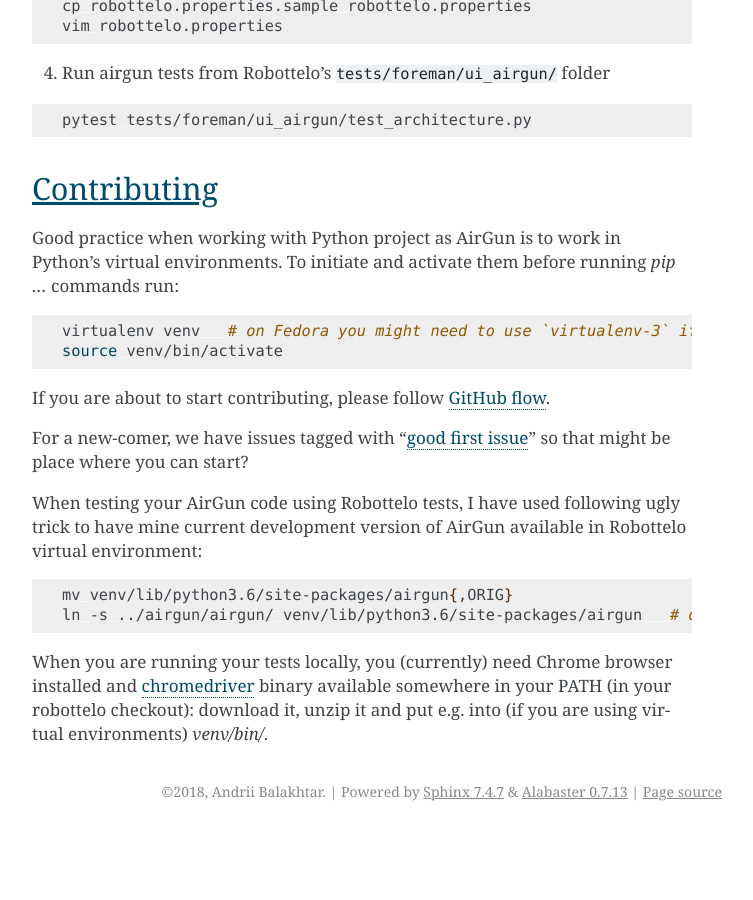
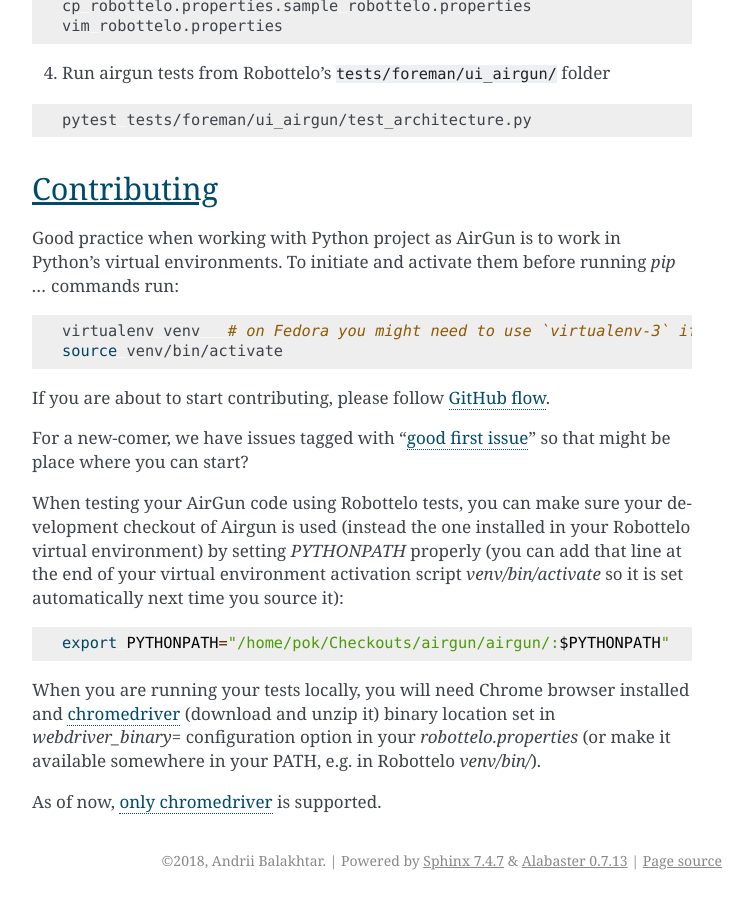
Before and after one commit to SatelliteQE/airgun, a Sphinx documentation site: the page built from docs/index.rst, in a window 1280 px wide and 900 px high, scrolled down 1456 px. Shown: the whole window, without its empty margins (388-1141 px from the left). Built offline with Sphinx 7.4.7, drawn with Linux system fonts in a browser that asks for light colours; before the commit the page ends 2287 px from its top, so only the background shows below that.

Commit message:
Incorporate feedback from PR

```diff
--- a/docs/build-docs.rst
+++ b/docs/build-docs.rst
@@ -12,5 +12,5 @@
 
 .. code-block:: bash
 
-    pip install sphinxcontrib-spelling
+    pip install -r requirements-optional.txt
     make docs-spelling
--- a/docs/index.rst
+++ b/docs/index.rst
@@ -94,19 +94,23 @@
 For a new-comer, we have issues tagged with "`good first issue`_" so that
 might be place where you can start?
 
-When testing your AirGun code using Robottelo tests, I have used following
-ugly trick to have mine current development version of AirGun available in
-Robottelo virtual environment:
+When testing your AirGun code using Robottelo tests, you can make sure your
+development checkout of Airgun is used (instead the one installed in your
+Robottelo virtual environment) by setting `PYTHONPATH` properly (you can
+add that line at the end of your virtual environment activation script
+`venv/bin/activate` so it is set automatically next time you source it):
 
 .. code-block:: bash
 
-    mv venv/lib/python3.6/site-packages/airgun{,ORIG}
-    ln -s ../airgun/airgun/ venv/lib/python3.6/site-packages/airgun   # depends where you have airgun checked out
+    export PYTHONPATH="/home/pok/Checkouts/airgun/airgun/:$PYTHONPATH"
 
-When you are running your tests locally, you (currently) need Chrome browser
-installed and `chromedriver`_ binary available somewhere in your PATH (in
-your robottelo checkout): download it, unzip it and put e.g. into (if you
-are using virtual environments) `venv/bin/`.
+When you are running your tests locally, you will need Chrome browser
+installed and `chromedriver`_ (download and unzip it) binary location
+set in `webdriver_binary=` configuration option in your
+`robottelo.properties` (or make it available somewhere in your PATH,
+e.g. in Robottelo `venv/bin/`).
+
+As of now, `only chromedriver`_ is supported.
 
 
 .. _Widgetastic: https://github.com/RedHatQE/widgetastic.core
@@ -115,3 +119,4 @@
 .. _GitHub flow: https://help.github.com/articles/github-flow/
 .. _good first issue: https://github.com/SatelliteQE/airgun/issues?q=is%3Aissue+is%3Aopen+label%3A%22good+first+issue%22
 .. _chromedriver: https://sites.google.com/a/chromium.org/chromedriver/downloads
+.. _only chromedriver: https://github.com/SatelliteQE/airgun/issues/1
```
